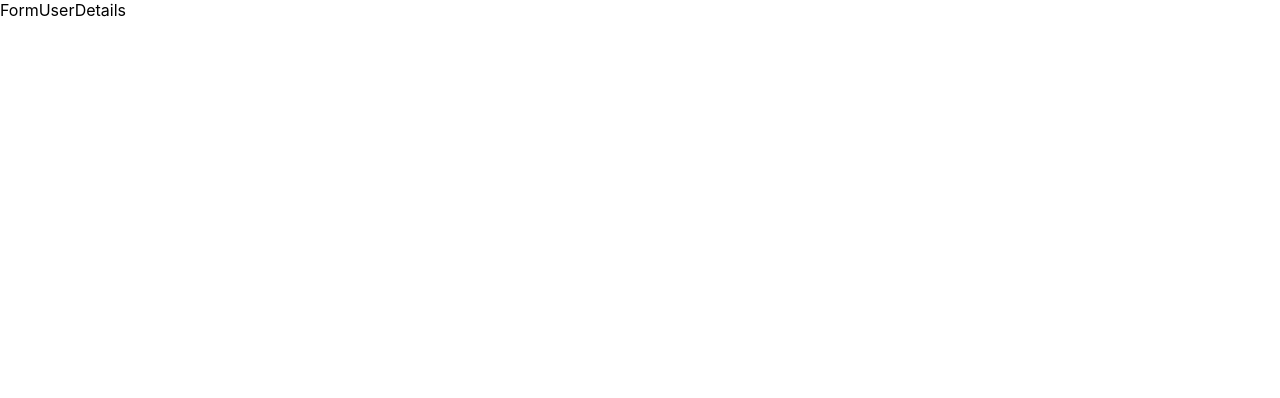
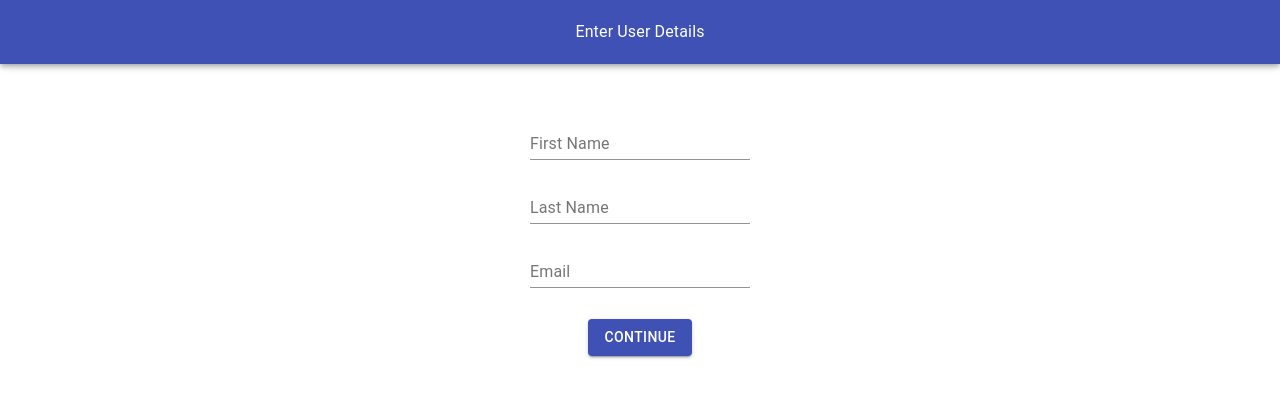
Before and after one commit to daw-maj-pl/multi-step-form, a React (Create React App) app: page / in a window 1280 px wide. Shown: the top 398 px of the page. Built offline with nearby package versions, Linux system fonts and the light colour scheme.

Commit message:
Modify FormUserDetails: - Change class-based component to functional component - Import MUI components - Add AppBar - Add TextFields and Button - Add some styles

```diff
--- a/src/components/FormUserDetails.js
+++ b/src/components/FormUserDetails.js
@@ -1,9 +1,79 @@
-import React, { Component } from 'react';
+import { makeStyles } from '@material-ui/core/styles';
+import AppBar from '@material-ui/core/AppBar';
+import Toolbar from '@material-ui/core/Toolbar';
+import Grid from '@material-ui/core/Grid';
+import Typography from '@material-ui/core/Typography';
+import TextField from '@material-ui/core/TextField';
+import Button from '@material-ui/core/Button';
 
-export class FormUserDetails extends Component {
-  render() {
-    return <div>FormUserDetails</div>;
+const useStyles = makeStyles(theme => ({
+  toolbarMargin: {
+    ...theme.mixins.toolbar,
+    marginBottom: '3em'
+  },
+  continueBtn: {
+    margin: 15
+  },
+  centerAppBarTitle: {
+    margin: 'auto'
   }
-}
+}));
+
+const FormUserDetails = props => {
+  const { values, handleChange } = props;
+  const classes = useStyles();
+
+  const handleContinue = e => {
+    e.preventDefault();
+    props.nextStep();
+  };
+
+  return (
+    <>
+      <AppBar>
+        <Toolbar className={classes.centerAppBarTitle}>
+          <Typography>Enter User Details</Typography>
+        </Toolbar>
+      </AppBar>
+      <div className={classes.toolbarMargin} />
+      <Grid container direction="column" alignItems="center" spacing={2}>
+        <Grid item>
+          <TextField
+            placeholder="Enter Your First Name"
+            label="First Name"
+            onChange={handleChange('firstName')}
+            defaultValue={values.firstName}
+          ></TextField>
+        </Grid>
+        <Grid item>
+          <TextField
+            placeholder="Enter Your Last Name"
+            label="Last Name"
+            onChange={handleChange('lastName')}
+            defaultValue={values.lastName}
+          ></TextField>
+        </Grid>
+        <Grid item>
+          <TextField
+            placeholder="Enter Your Email"
+            label="Email"
+            onChange={handleChange('email')}
+            defaultValue={values.email}
+          ></TextField>
+        </Grid>
+        <Grid item>
+          <Button
+            variant="contained"
+            color="primary"
+            className={classes.continueBtn}
+            onClick={handleContinue}
+          >
+            Continue
+          </Button>
+        </Grid>
+      </Grid>
+    </>
+  );
+};
 
 export default FormUserDetails;
```
